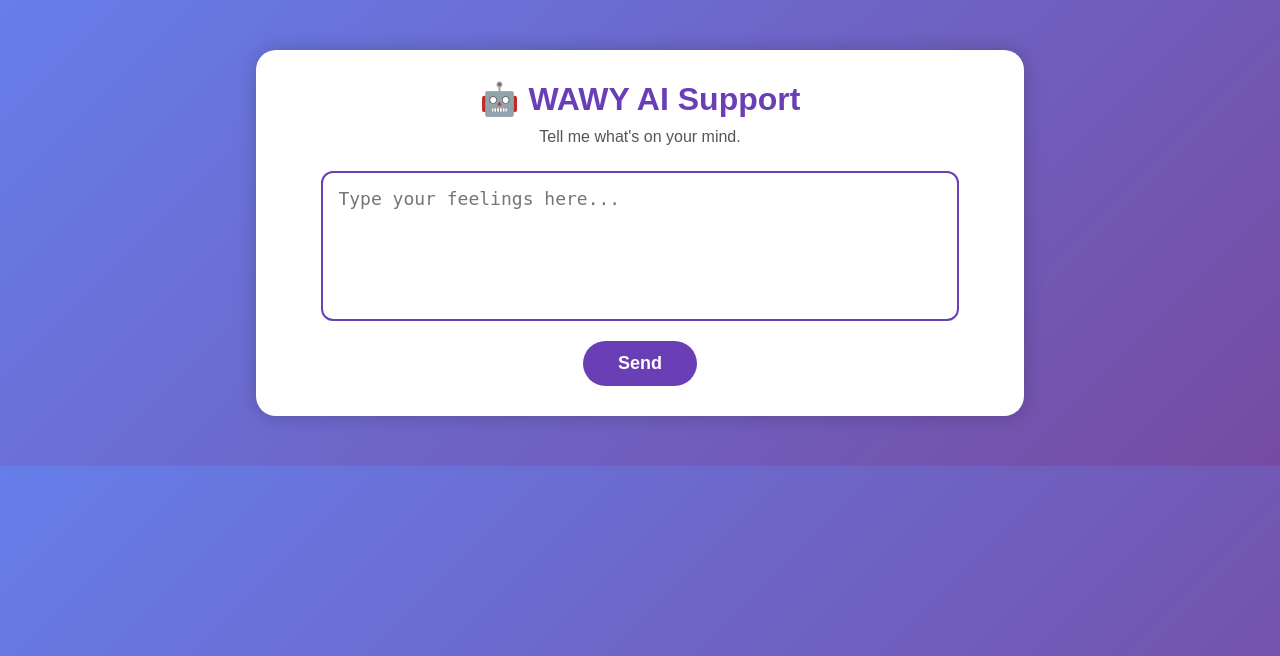
After one commit to srinaineri/WAWY, a Flask app: page /chat in a window 1280 px wide. The commit adds this page. Shown: the top 656 px of the page. Run offline with Flask 3, Linux system fonts and the light colour scheme.

Commit message:
Added chat UI

```diff
--- a/app.py
+++ b/app.py
@@ -110,6 +110,17 @@ def dashboard():
         username=username,
         moods=moods
     )
+@app.route("/chat", methods=["GET", "POST"])
+def chat():
+
+    reply = ""
+
+    if request.method == "POST":
+        message = request.form["message"]
+
+        reply = "You said: " + message
+
+    return render_template("chat.html", reply=reply)
 @app.route("/support")
 def support():
     return render_template("support.html")
--- a/static/style.css
+++ b/static/style.css
@@ -130,3 +130,82 @@ text-align:center;
     background:#f4f4f4;
     border-radius:10px;
 }
+.chat-container{
+    width:60%;
+    margin:50px auto;
+    background:white;
+    padding:30px;
+    border-radius:20px;
+    text-align:center;
+    box-shadow:0 0 20px rgba(0,0,0,0.2);
+}
+
+.chat-container textarea{
+    width:90%;
+    height:150px;
+    border-radius:12px;
+    padding:15px;
+    font-size:18px;
+    resize:none;
+}
+.chat-container h1{
+    color:#6a3fb5;
+    text-align:center;
+    margin-bottom:10px;
+}
+
+.subtitle{
+    text-align:center;
+    color:#555;
+    margin-bottom:25px;
+}
+
+.chat-container form{
+    display:flex;
+    flex-direction:column;
+    align-items:center;
+}
+
+.chat-container textarea{
+    width:90%;
+    height:150px;
+    border:2px solid #6a3fb5;
+    border-radius:12px;
+    padding:15px;
+    font-size:18px;
+    resize:none;
+    outline:none;
+}
+
+.chat-container button{
+    margin-top:20px;
+    background:#6a3fb5;
+    color:white;
+    border:none;
+    padding:12px 35px;
+    border-radius:30px;
+    font-size:18px;
+    cursor:pointer;
+}
+
+.chat-container button:hover{
+    background:#56339b;
+}
+
+.ai-reply{
+    margin-top:30px;
+    background:#f3f3f3;
+    border-radius:15px;
+    padding:20px;
+}
+
+.ai-reply strong{
+    color:#6a3fb5;
+    font-size:22px;
+}
+
+.ai-reply p{
+    color:#222;
+    margin-top:10px;
+    font-size:18px;
+}
--- /dev/null
+++ b/templates/chat.html
@@ -0,0 +1,37 @@
+<!DOCTYPE html>
+<html lang="en">
+<head>
+    <meta charset="UTF-8">
+    <meta name="viewport" content="width=device-width, initial-scale=1.0">
+    <title>AI Support - WAWY</title>
+    <link rel="stylesheet" href="{{ url_for('static', filename='style.css') }}">
+</head>
+<body>
+
+<div class="chat-container">
+
+    <h1>🤖 WAWY AI Support</h1>
+    <p class="subtitle">Tell me what's on your mind.</p>
+
+    <form method="POST">
+
+        <textarea
+            name="message"
+            placeholder="Type your feelings here..."
+            required></textarea>
+
+        <button type="submit">Send</button>
+
+    </form>
+
+    {% if reply %}
+    <div class="ai-reply">
+        <strong>🤖 WAWY AI</strong>
+        <p>{{ reply }}</p>
+    </div>
+    {% endif %}
+
+</div>
+
+</body>
+</html>
--- a/templates/dashboard.html
+++ b/templates/dashboard.html
@@ -19,8 +19,9 @@
     <p>How are you feeling today?</p>
     <br>
 
-<a href="/support">
+<a href="/chat">
     <button>Get Support</button>
+</a>
     <br><br>
 
 <div class="history-box">
```
